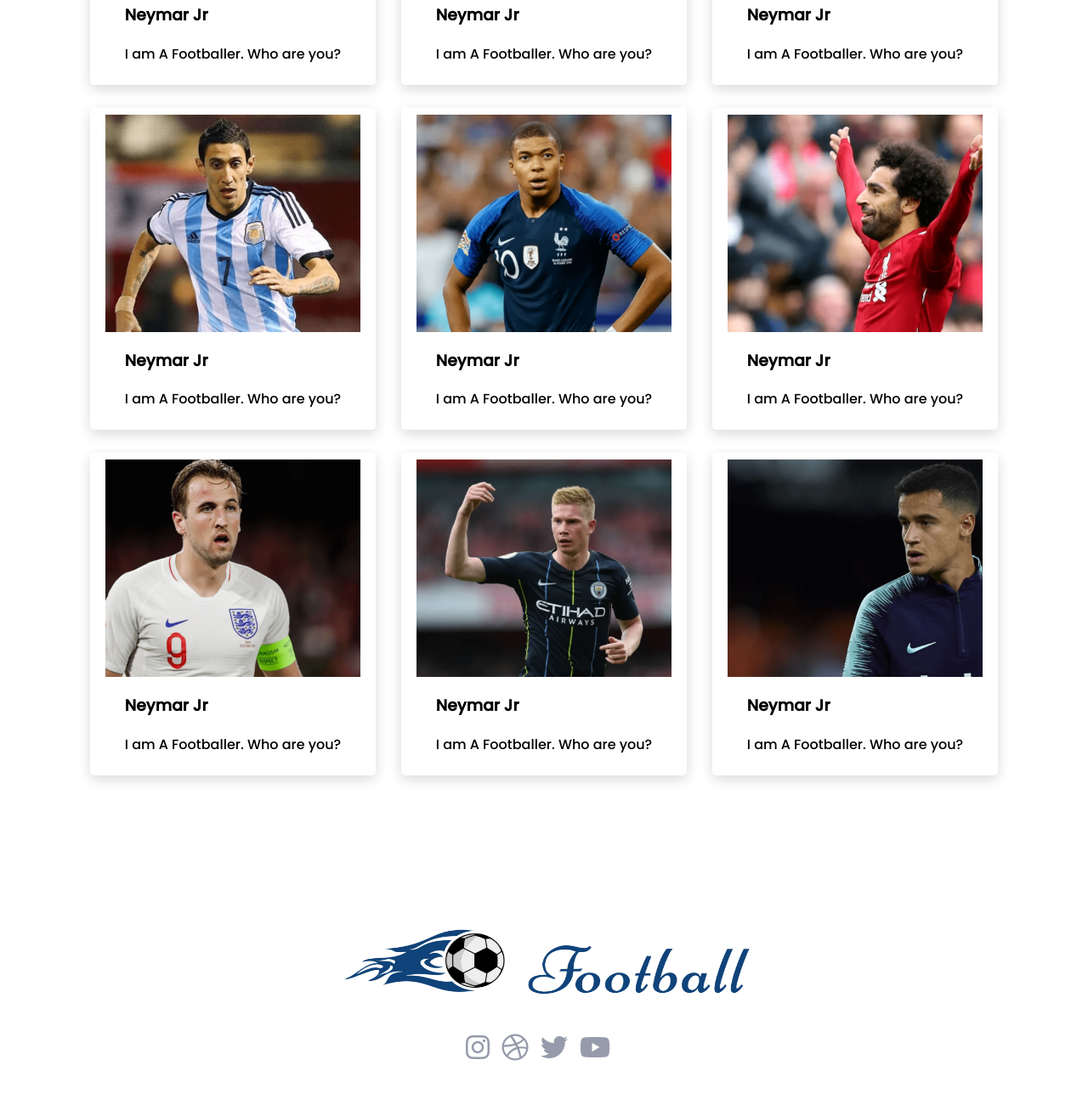
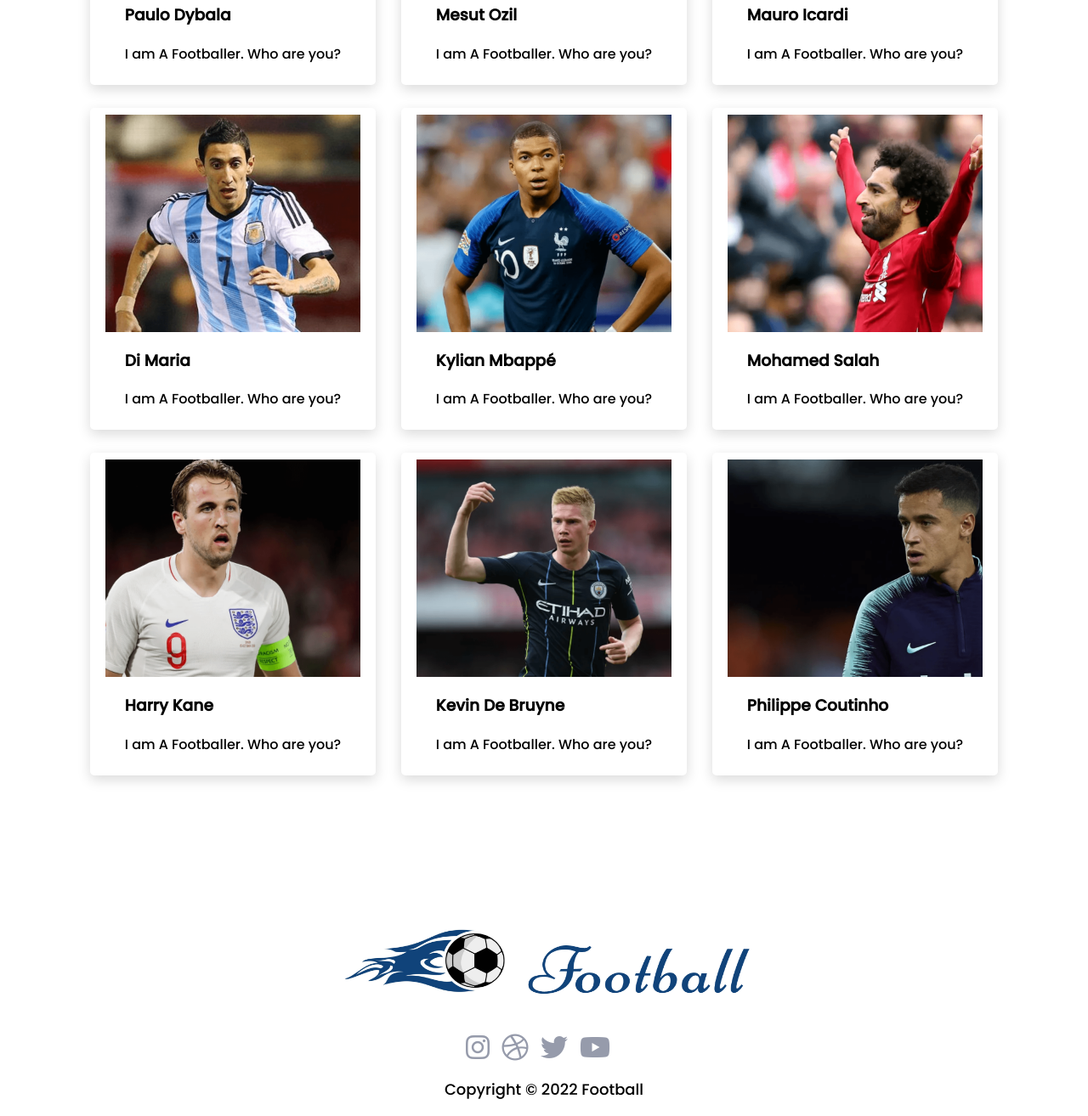
Before and after one commit to minhajhasan-dev/responsive-football-assignment, a plain HTML site: page index.html in a window 1280 px wide. Shown: the part 1449-2763 px from the top of the page at 85% size. Before the commit the page ends 2718 px from the top, so only its background shows below. Drawn offline with Linux system fonts and the light colour scheme.

Commit message:
player names and copyright fix

```diff
--- a/index.html
+++ b/index.html
@@ -38,77 +38,77 @@
         <div class="player">
           <img src="images/players/player-2.png" alt="" />
           <span
-            ><h3>Neymar Jr</h3>
+            ><h3>Lionel Messi</h3>
             <p>I am A Footballer. Who are you?</p></span
           >
         </div>
         <div class="player">
           <img src="images/players/player-3.png" alt="" />
           <span
-            ><h3>Neymar Jr</h3>
+            ><h3>Cristiano Ronaldo</h3>
             <p>I am A Footballer. Who are you?</p></span
           >
         </div>
         <div class="player">
           <img src="images/players/player-4.png" alt="" />
           <span
-            ><h3>Neymar Jr</h3>
+            ><h3>Paulo Dybala</h3>
             <p>I am A Footballer. Who are you?</p></span
           >
         </div>
         <div class="player">
           <img src="images/players/player-5.png" alt="" />
           <span
-            ><h3>Neymar Jr</h3>
+            ><h3>Mesut Ozil</h3>
             <p>I am A Footballer. Who are you?</p></span
           >
         </div>
         <div class="player">
           <img src="images/players/player-6.png" alt="" />
           <span
-            ><h3>Neymar Jr</h3>
+            ><h3>Mauro Icardi</h3>
             <p>I am A Footballer. Who are you?</p></span
           >
         </div>
         <div class="player">
           <img src="images/players/player-7.png" alt="" />
           <span
-            ><h3>Neymar Jr</h3>
+            ><h3>Di Maria</h3>
             <p>I am A Footballer. Who are you?</p></span
           >
         </div>
         <div class="player">
           <img src="images/players/player-8.png" alt="" />
           <span
-            ><h3>Neymar Jr</h3>
+            ><h3>Kylian Mbappé</h3>
             <p>I am A Footballer. Who are you?</p></span
           >
         </div>
         <div class="player">
           <img src="images/players/player-9.png" alt="" />
           <span
-            ><h3>Neymar Jr</h3>
+            ><h3>Mohamed Salah</h3>
             <p>I am A Footballer. Who are you?</p></span
           >
         </div>
         <div class="player">
           <img src="images/players/player-10.png" alt="" />
           <span
-            ><h3>Neymar Jr</h3>
+            ><h3>Harry Kane</h3>
             <p>I am A Footballer. Who are you?</p></span
           >
         </div>
         <div class="player">
           <img src="images/players/player-11.png" alt="" />
           <span
-            ><h3>Neymar Jr</h3>
+            ><h3>Kevin De Bruyne</h3>
             <p>I am A Footballer. Who are you?</p></span
           >
         </div>
         <div class="player">
           <img src="images/players/player-12.png" alt="" />
           <span
-            ><h3>Neymar Jr</h3>
+            ><h3>Philippe Coutinho</h3>
             <p>I am A Footballer. Who are you?</p></span
           >
         </div>
@@ -124,6 +124,7 @@
         <i class="fab fa-twitter icon"></i>
         <i class="fab fa-youtube icon"></i>
       </div>
+      <p>Copyright © 2022 Football</p>
     </footer>
   </body>
 </html>
--- a/style.css
+++ b/style.css
@@ -115,6 +115,10 @@ body {
   color: #969bab;
   cursor: pointer;
 }
+footer p {
+  text-align: center;
+  font-size: 18px;
+}
 /* Media Query Start here  */
 @media (max-width: 780px) {
   .container {
```
